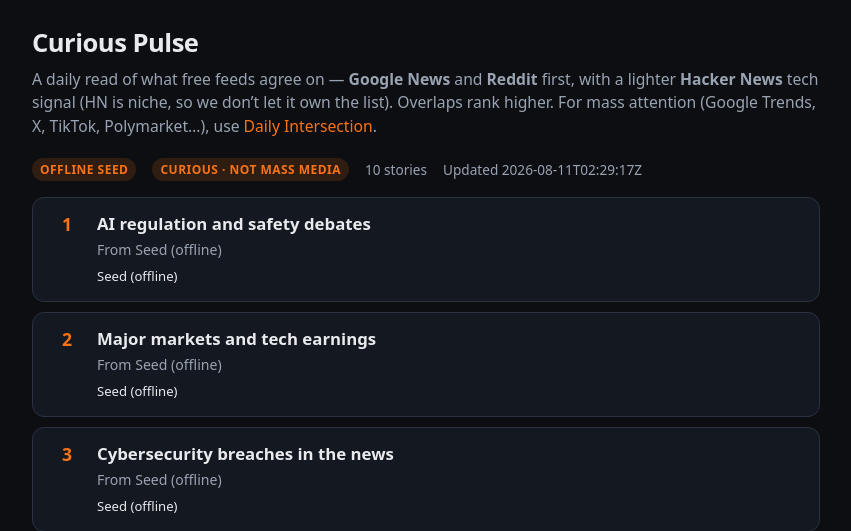
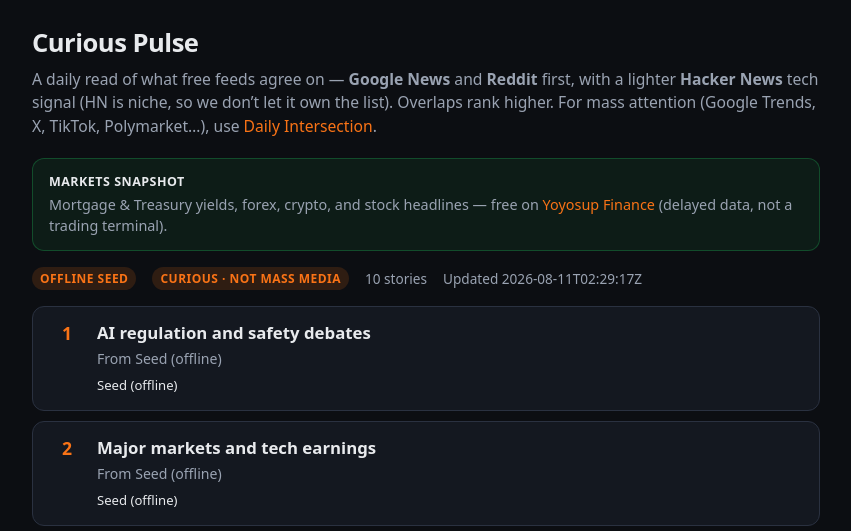
Before and after one commit to tcurtis1/news, a FastAPI app: page / in a window 1280 px wide. Shown: the part 96-627 px from the top of the page, without its empty margins (214-1065 px from the left). Run offline with FastAPI, Linux system fonts and the light colour scheme; data that the repository does not hold is empty.

Commit message:
Surface Yoyosup Finance on Pulse and Daily Intersection.
Add a markets callout linking finance.yoyosup.com (Grok traffic
assignment). Bump static cache version.

```diff
--- a/app/main.py
+++ b/app/main.py
@@ -33,7 +33,7 @@ log = logging.getLogger("news")
 BASE = Path(__file__).resolve().parent
 PUBLIC_BASE = os.environ.get("PUBLIC_BASE", "https://news.yoyosup.com")
 MOD_ADMIN_TOKEN = os.environ.get("MOD_ADMIN_TOKEN", "").strip()
-APP_VERSION = "0.9.2"
+APP_VERSION = "0.9.3"
 GEO_COOKIE = "yoyonews_geo"
 GEO_COOKIE_MAX_AGE = 60 * 60 * 24 * 365  # 1 year
 
--- a/app/static/style.css
+++ b/app/static/style.css
@@ -206,6 +206,26 @@ h1 {
 .badge.live {
   background: rgba(52, 211, 153, 0.15);
   color: var(--ok);
+}
+
+.network-callout {
+  display: flex;
+  flex-direction: column;
+  gap: 0.25rem;
+  margin: 0 0 1rem;
+  padding: 0.85rem 1rem;
+  background: rgba(34, 197, 94, 0.08);
+  border: 1px solid rgba(34, 197, 94, 0.28);
+  border-radius: var(--radius);
+  font-size: 0.9rem;
+  color: var(--muted);
+  line-height: 1.45;
+}
+.network-callout b {
+  color: var(--text);
+  font-size: 0.78rem;
+  letter-spacing: 0.04em;
+  text-transform: uppercase;
 }
 
 .list {
--- a/app/templates/pulse.html
+++ b/app/templates/pulse.html
@@ -8,6 +8,16 @@
     Overlaps rank higher. For mass attention (Google Trends, X, TikTok, Polymarket…),
     use <a href="/search">Daily Intersection</a>.
   </p>
+
+  <aside class="network-callout" aria-label="Yoyosup Finance">
+    <b>Markets snapshot</b>
+    <span>
+      Mortgage &amp; Treasury yields, forex, crypto, and stock headlines —
+      free on
+      <a href="https://finance.yoyosup.com/?ref=news-pulse" rel="noopener">Yoyosup Finance</a>
+      (delayed data, not a trading terminal).
+    </span>
+  </aside>
 
   <div class="meta-row">
     {% if pulse.mode == 'live' %}
```
Also changed, not shown: app/templates/search.html (+9 -0 lines).
